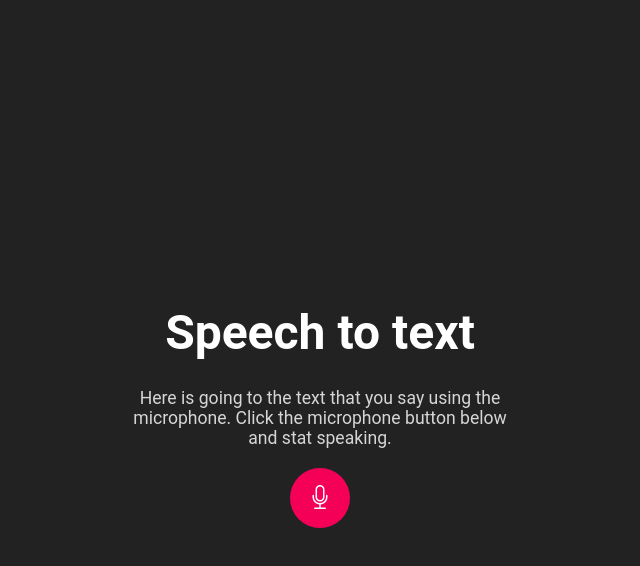
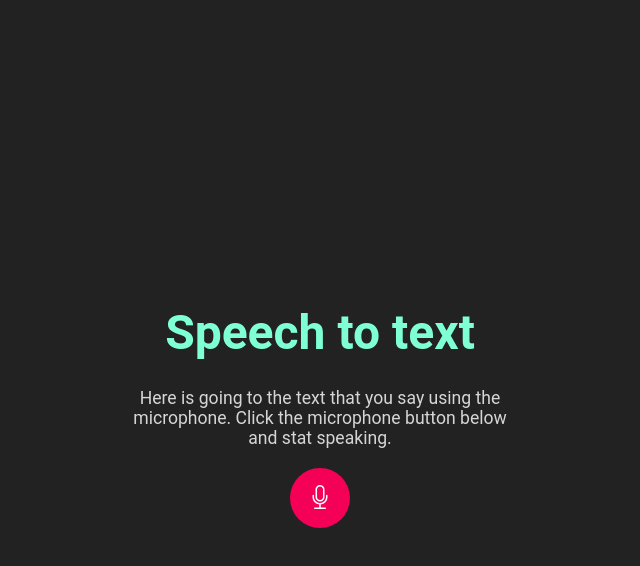
Before and after one commit to akshat0502/Speech-To-Text, a plain HTML site: page index.html in a window 1280 px wide. In both pictures the pointer is over the element "Speech to text". Shown: the whole page, without its empty margins (320-960 px from the left). Drawn offline with nearby package versions, Linux system fonts and the light colour scheme.

Commit message:
Update style.css

```diff
--- a/style.css
+++ b/style.css
@@ -13,6 +13,9 @@ body{
 h1{
     font-size: 3rem;
     margin-bottom: 10px;
+}
+h1:hover{
+    color: aquamarine;
 }
 p{
     font-size: 1.1rem;
```
